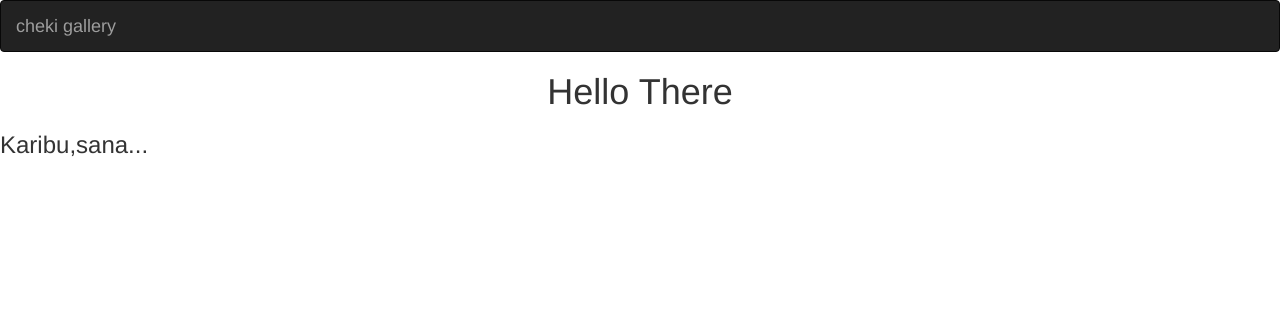
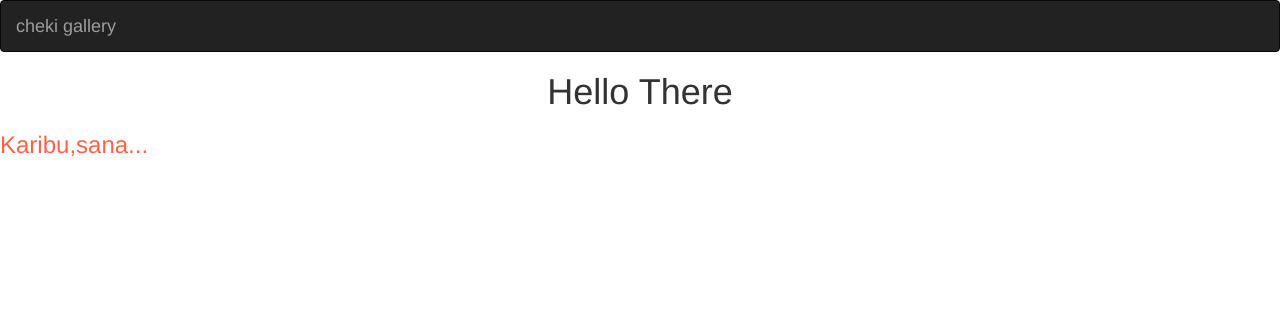
Before and after one commit to kennedybabu/cheki, a Django app: page / in a window 1280 px wide. Shown: the top 312 px of the page. Run offline with Django 3.2, Linux system fonts and the light colour scheme; some libraries are stand-ins or nearby versions.

Commit message:
feature: link css stylesheet

```diff
--- a/cheki/settings.py
+++ b/cheki/settings.py
@@ -11,6 +11,7 @@ https://docs.djangoproject.com/en/3.2/ref/settings/
 """
 
 from pathlib import Path
+import os
 
 # Build paths inside the project like this: BASE_DIR / 'subdir'.
 BASE_DIR = Path(__file__).resolve().parent.parent
@@ -120,6 +121,9 @@ USE_TZ = True
 # https://docs.djangoproject.com/en/3.2/howto/static-files/
 
 STATIC_URL = '/static/'
+STATICFILES_DIRS = [
+    os.path.join(BASE_DIR, "static"),
+]
 
 # Default primary key field type
 # https://docs.djangoproject.com/en/3.2/ref/settings/#default-auto-field
--- a/gallery/templates/all_photos/base.html
+++ b/gallery/templates/all_photos/base.html
@@ -9,6 +9,7 @@
 
     {% block styles %}
         {% bootstrap_css %}
+        <link rel="stylesheet" href="{% static 'css/basegallery.css' %}">
     {% endblock %}
 
 </head>
--- /dev/null
+++ b/static/css/basegallery.css
@@ -0,0 +1,3 @@
+h3 {
+    color:tomato;
+}
```
